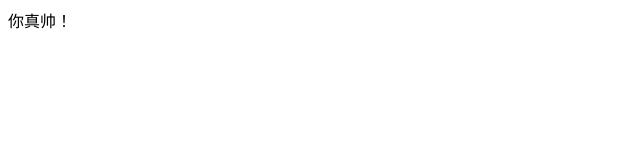
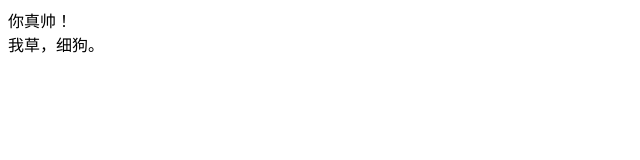
Before and after one commit to RenLMr/index2, a plain HTML site: page index.html in a window 1280 px wide. Shown: the whole page, without its empty margins (0-640 px from the left). Drawn offline with Linux system fonts and the light colour scheme.

Commit message:
Update index.html

```diff
--- a/index.html
+++ b/index.html
@@ -8,5 +8,6 @@
 </head>
 <body>
  <div>你真帅！</div>
+ <div>我草，细狗。</div>
 </body>
 </html>
```
